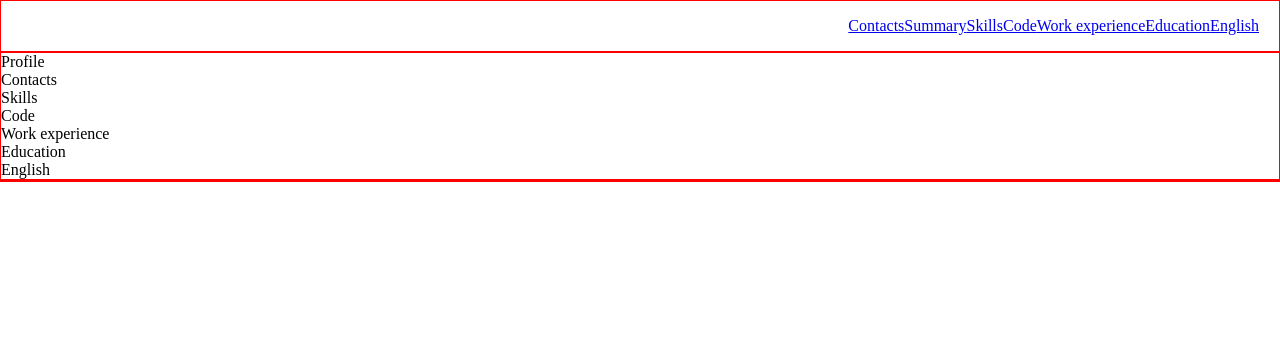
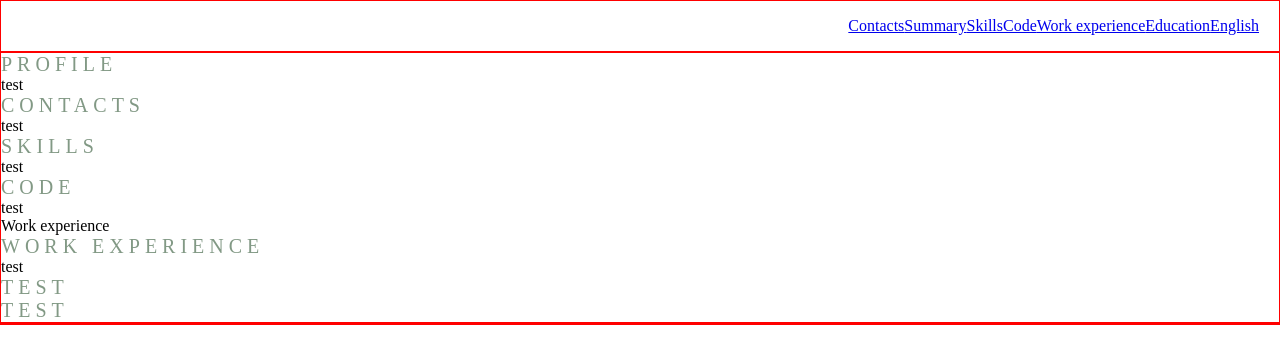
Before and after one commit to nenasstya/rsschool-cv, a plain HTML site: page index.html in a window 1280 px wide. Drawn offline with Linux system fonts and the light colour scheme.

Commit message:
Feat: uodate

```diff
--- a/index.html
+++ b/index.html
@@ -31,13 +31,40 @@
 
   <main class = "main" class ="main-container">
     <div class = "container">
-     <section h1 class="section" class="section-title" id="profile">Profile</section>
-     <section h2 class="section" class="section-title" id="contacts">Contacts</section>
-     <section h2 class="section" class="section-title" id="skills">Skills</section>
-     <section h2 class="section" class="section-title" id="code">Code<skills/section>
-     <section h2 class="section" class="section-title" id="work">Work experience</section>
-     <section h2 class="section" class="section-title" id="education">Education</section>
-     <section h2 class="section" class="section-title" id="english">English</section>
+     <section h1 class="section" id="profile">
+       <h1 class="section-title">Profile</h1>
+        <p>test</p>
+     </section>
+
+     <section h2 class="section" class="section-title" id="contacts">
+        <h2 class="section-title">Contacts</h2>
+        <p>test</p>
+     </section>
+
+     <section h2 class="section" class="section-title" id="skills">
+        <h2 class="section-title">Skills</h2>
+        <p>test</p>
+     </section>
+
+     <section h2 class="section" class="section-title" id="code">
+       <h2 class="section-title">Code</h2>
+       <p>test</p>
+      </section>
+
+     <section h2 class="section" class="section-title" id="work">Work experience
+        <h2 class="section-title">Work experience</h2>
+        <p>test</p>
+      </section>
+
+     <section h2 class="section" class="section-title" id="education">
+        <h2 class="section-title"Education</h2>
+        <p>test</p>
+      </section>
+
+     <section h2 class="section" class="section-title" id="english">
+       <h2 class="section-title"English</h2>
+        <p>test</p>
+      </section>
   </main>
 
   <footer class = "footer">
```
